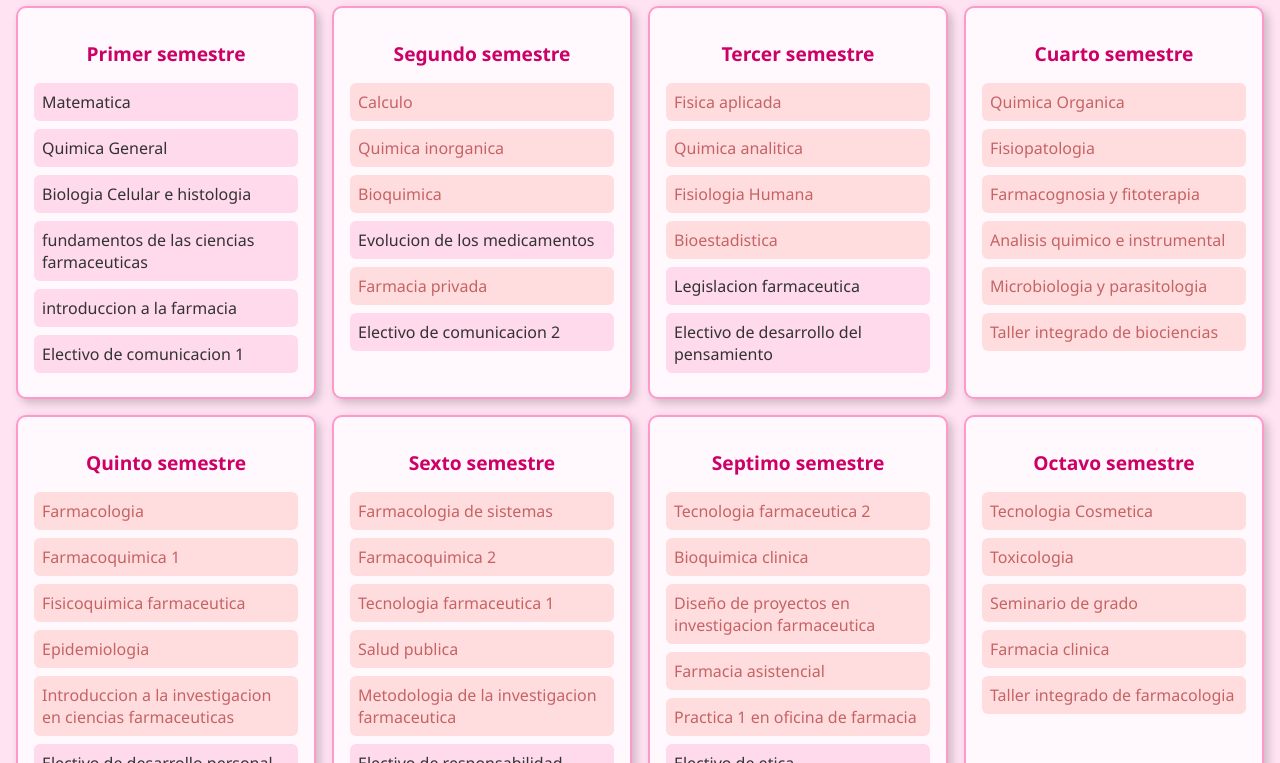
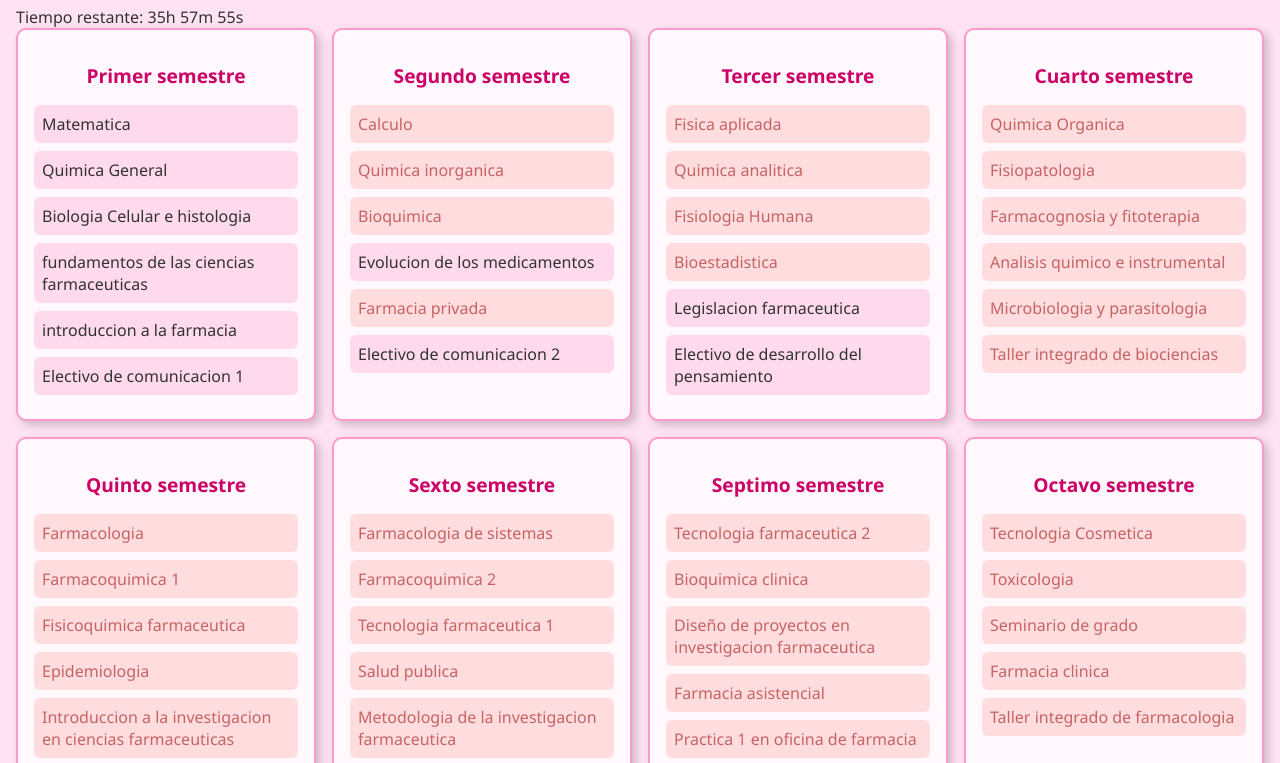
Before and after one commit to keatykitto/malla-2-de-qyf-pq-la-otra-no-sirve-q-wea-, a plain HTML site: page index.html in a window 1280 px wide. Shown: the part 96-859 px from the top of the page. Drawn offline with Linux system fonts and the light colour scheme.

Commit message:
Update index.html

```diff
--- a/index.html
+++ b/index.html
@@ -81,9 +81,37 @@
 </head>
 <body>
 <h1>Malla Curricular - Química y Farmacia</h1>
+<div class="temporizador" id="temporizador"></div>
+
 <div class="malla" id="malla"></div>
 
+
 <script>
+    // --- TEMPORIZADOR ---
+    const fechaObjetivo = new Date();
+    fechaObjetivo.setDate(fechaObjetivo.getDate() + 1);
+    fechaObjetivo.setHours(15, 0, 0, 0);
+
+    function actualizarTemporizador() {
+      const ahora = new Date();
+      const diferencia = fechaObjetivo - ahora;
+
+      if (diferencia <= 0) {
+        document.getElementById("temporizador").textContent = "¡El tiempo ha expirado!";
+        return;
+      }
+
+      const horas = Math.floor(diferencia / (1000 * 60 * 60));
+      const minutos = Math.floor((diferencia % (1000 * 60 * 60)) / (1000 * 60));
+      const segundos = Math.floor((diferencia % (1000 * 60)) / 1000);
+
+      document.getElementById("temporizador").textContent =
+        `Tiempo restante: ${horas}h ${minutos}m ${segundos}s`;
+    }
+
+    setInterval(actualizarTemporizador, 1000);
+    actualizarTemporizador();
+
 const materias = {
   "Primer semestre": [
     { nombre: "Matematica", desbloquea: ["Calculo", "Bioestadistica"] },
```
